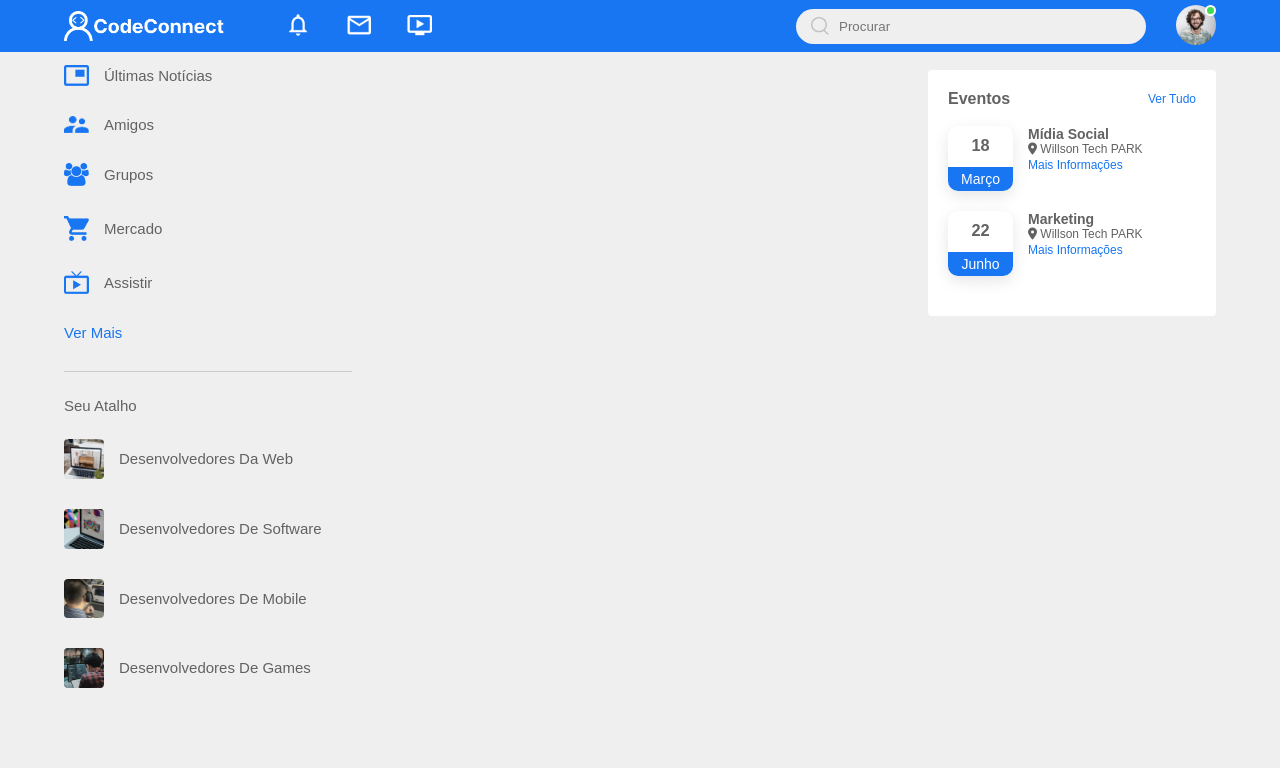
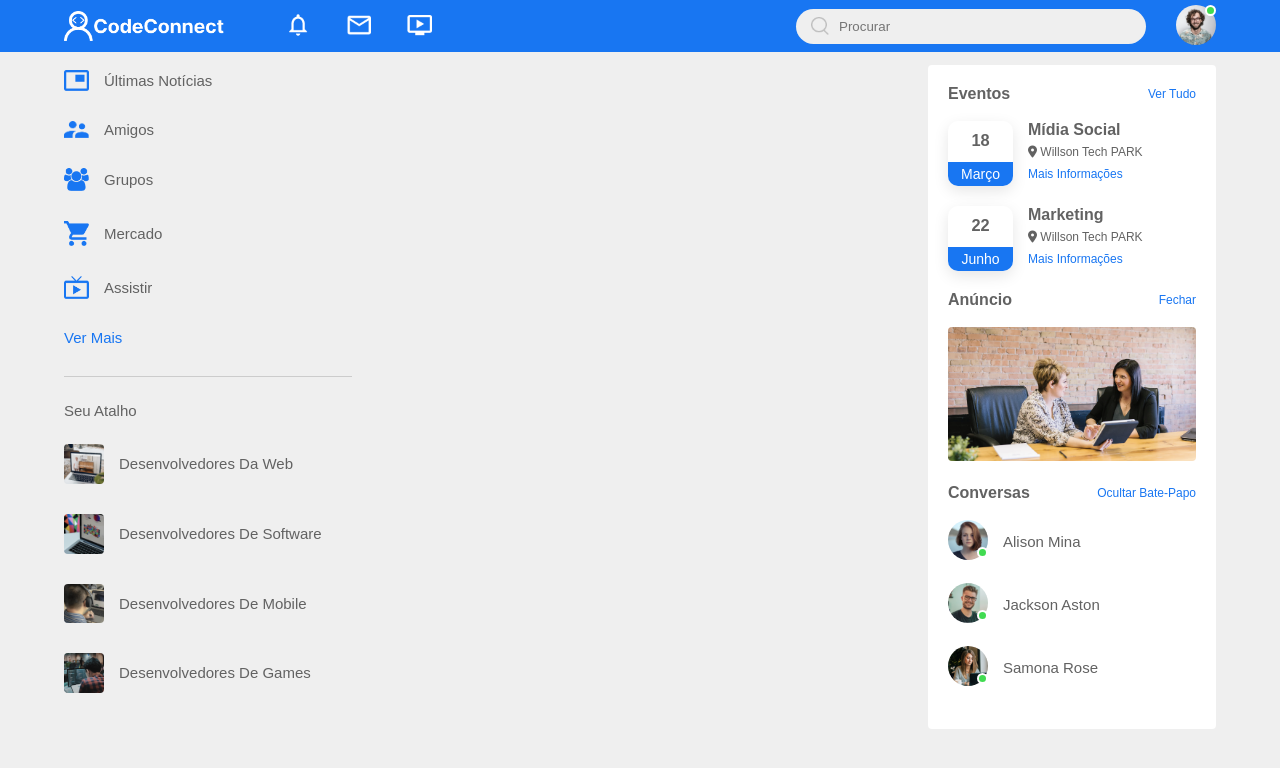
Before and after one commit to clasSeven7/code-connect-frontend, a plain HTML site: page index.html in a window 1280 px wide. Drawn offline with Linux system fonts and the light colour scheme.

Commit message:
chore: Add right sidebar advertisements and online chat members

```diff
--- a/index.html
+++ b/index.html
@@ -147,6 +147,42 @@
             <a href="#">Mais informações</a>
           </div>
         </div>
+
+        <div class="sidebar-title">
+          <h3>Anúncio</h3>
+          <a href="#">Fechar</a>
+        </div>
+        <img
+          class="slidebar-ads"
+          src="./src/assets/advertisement.png"
+          alt="Pessoas conversando em uma sala de reunião"
+        />
+
+        <div class="sidebar-title">
+          <h3>Conversas</h3>
+          <a href="#">Ocultar bate-papo</a>
+        </div>
+
+        <div class="online-list">
+          <div class="online">
+            <img src="./src/assets/member-1.png" alt="Foto de perfil" />
+          </div>
+          <p>Alison Mina</p>
+        </div>
+
+        <div class="online-list">
+          <div class="online">
+            <img src="./src/assets/member-2.png" alt="Foto de perfil" />
+          </div>
+          <p>Jackson Aston</p>
+        </div>
+
+        <div class="online-list">
+          <div class="online">
+            <img src="./src/assets/member-3.png" alt="Foto de perfil" />
+          </div>
+          <p>Samona Rose</p>
+        </div>
       </div>
     </div>
   </body>
--- a/src/css/styles.css
+++ b/src/css/styles.css
@@ -229,6 +229,16 @@ nav {
   padding: 0.4rem 0;
 }
 
+.right-event h4 {
+  font-size: 1.6rem;
+  margin-bottom: 0.6rem;
+}
+
+.right-event p {
+  font-size: 1.2rem;
+  margin-bottom: 0.6rem;
+}
+
 .event p {
   font-size: 1.2rem;
 }
@@ -238,3 +248,31 @@ nav {
   text-decoration: none;
   color: var(--primary-color);
 }
+
+.slidebar-ads {
+  width: 100%;
+  margin-bottom: 2rem;
+  border-radius: 0.4rem;
+}
+
+.online-list {
+  display: flex;
+  align-items: center;
+  margin-bottom: 2rem;
+}
+
+.online-list .online img {
+  width: 4rem;
+  border-radius: 50%;
+}
+
+.online-list .online {
+  width: 4rem;
+  border-radius: 50%;
+  margin-right: 1.5rem;
+}
+
+.online-list .online::after {
+  top: unset;
+  bottom: 0.5rem;
+}
```
